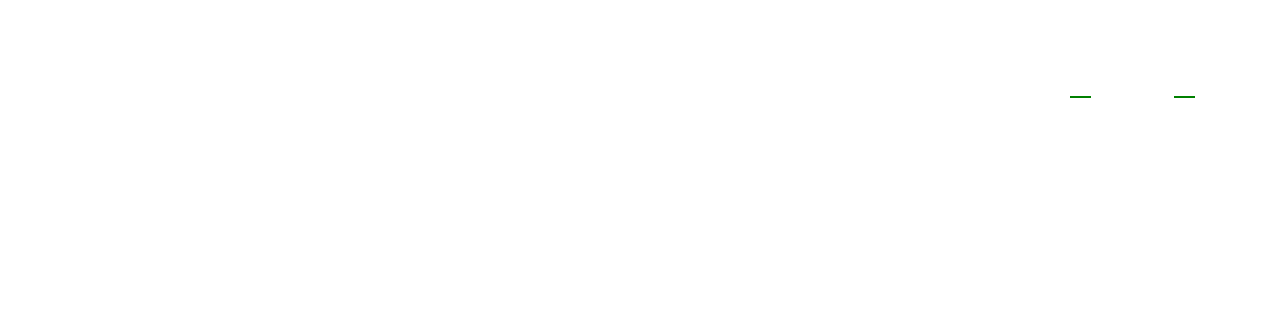
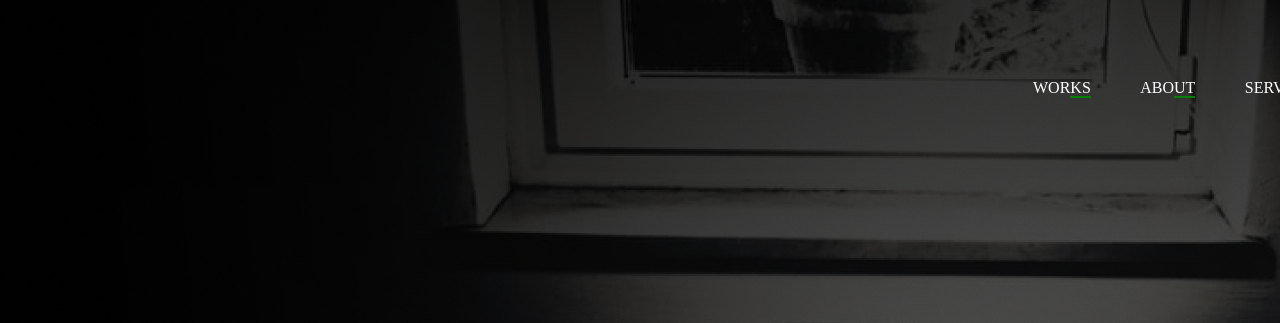
Before and after one commit to krivitskayama/web, a plain HTML site: page index.html in a window 1280 px wide. Shown: the top 323 px of the page. Drawn offline with nearby package versions, Linux system fonts and the light colour scheme.

Commit message:
Update style.css

```diff
--- a/style.css
+++ b/style.css
@@ -66,7 +66,7 @@ text-align: center;
 
 }
 body{
-    background-image: url("/img/Image.png");
+    background-image: url("Image.png");
     background-repeat: no-repeat;
     width: 1800px;
     height: 904px;
```
